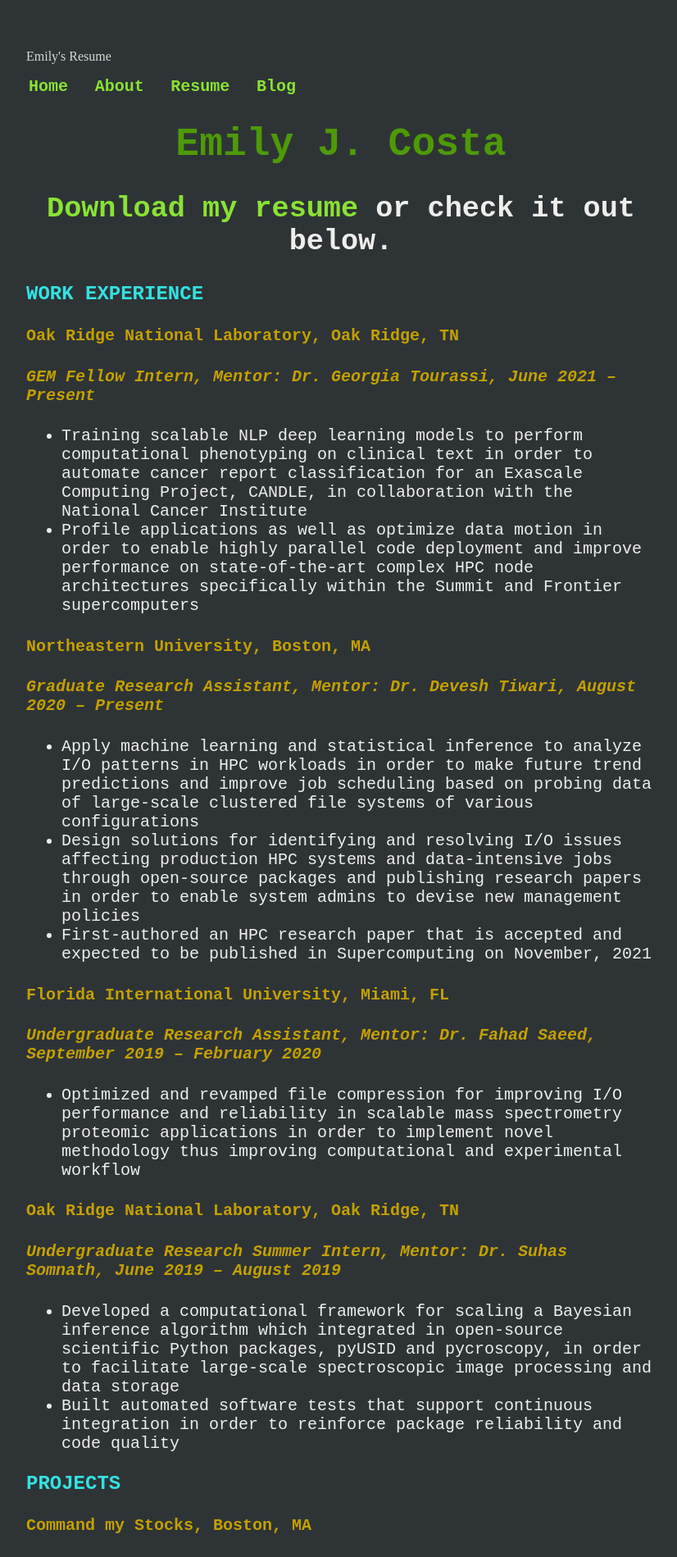
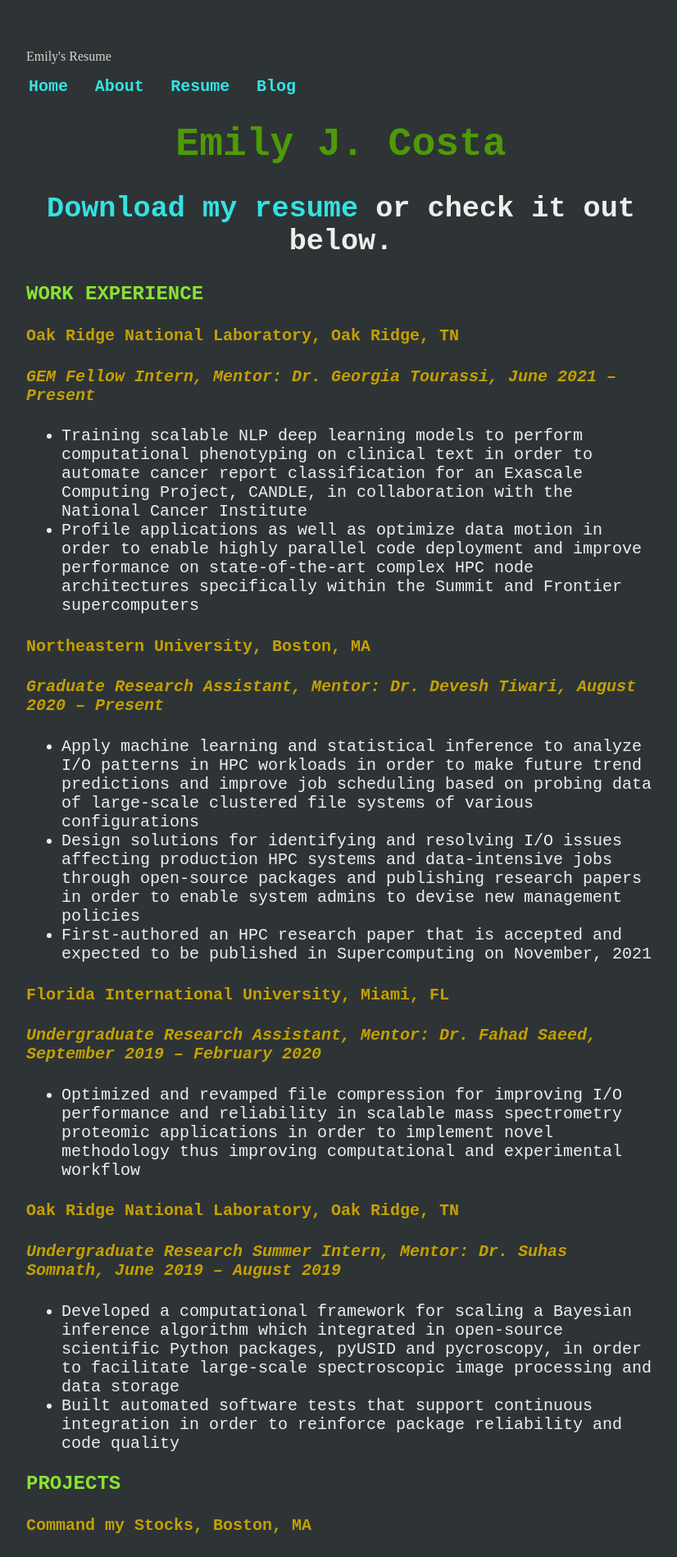
Before and after one commit to emilyjcosta5/emilyjcosta5.github.io, a Jekyll site: the page built from resume/index.md, in a window 1280 px wide. Shown: the top 1899 px of the page at 82% size, without its empty margins (224-1050 px from the left). Built offline with Jekyll 4.4.1, drawn with Linux system fonts in a browser that asks for light colours.

```diff
--- a/css/main.css
+++ b/css/main.css
@@ -16,7 +16,7 @@
 }
 a {
     text-decoration: none;
-    color: #8AE234;
+    color: #34E2E2;
 }
 a:hover {
     text-decoration: underline;
@@ -37,7 +37,7 @@
 h3 {
     font-size: 1.5em;
     font-family:"Courier New", Courier, monospace;
-    color: #34E2E2;
+    color: #8AE234;
     text-align: left;
 }
 h4 {
```
